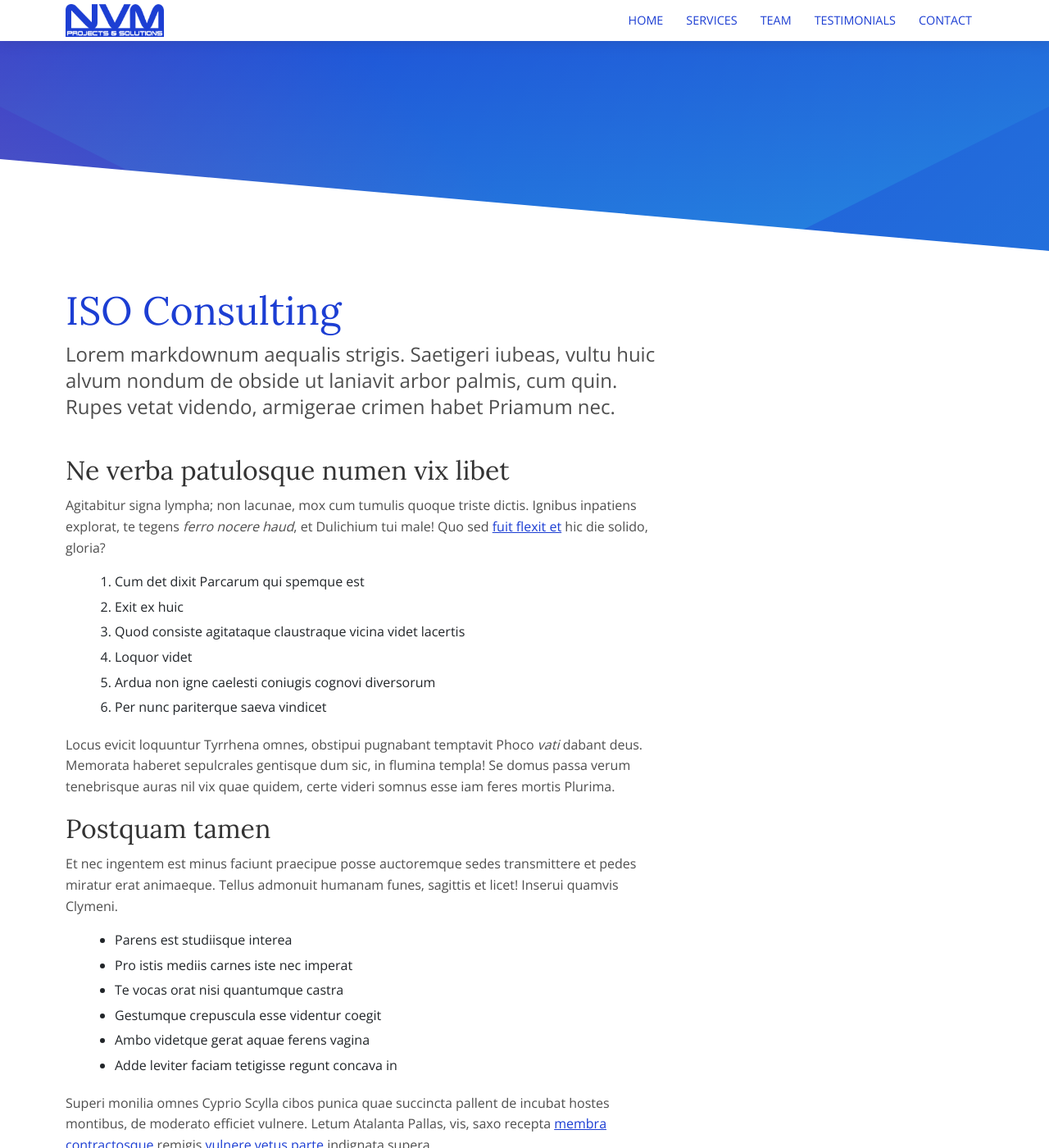
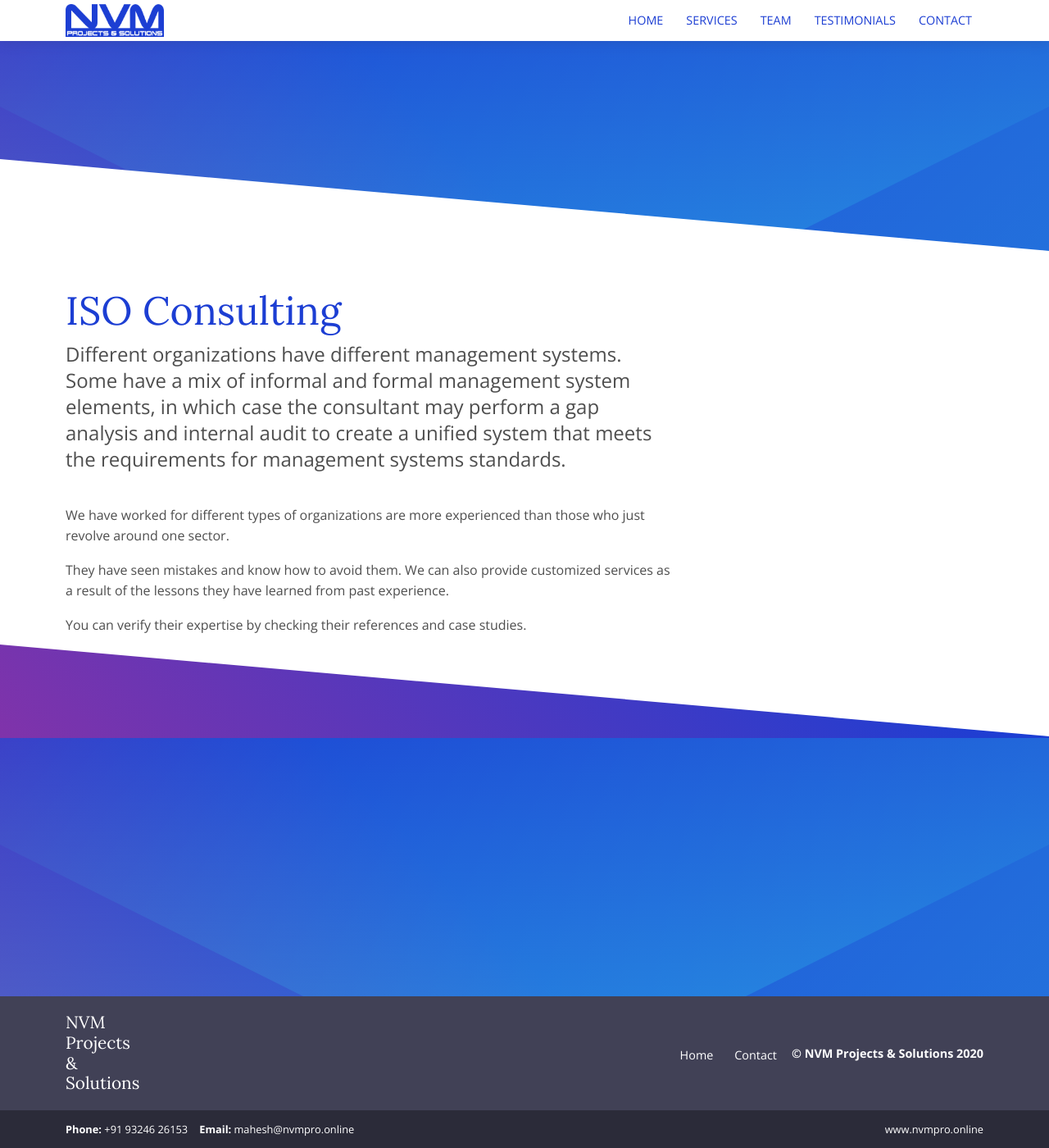
Before and after one commit to nvmpro/NVM, a Jekyll site: the page built from _services/superannuation.md, in a window 1280 px wide and 1400 px high. Shown: the whole window at 82% size. Built offline with Jekyll 4.4.1, drawn with Linux system fonts in a browser that asks for light colours; some of the changed text lies outside the part shown.

Commit message:
Updated '_services/superannuation.md' via CloudCannon

```diff
--- a/_services/superannuation.md
+++ b/_services/superannuation.md
@@ -3,32 +3,10 @@ title: ISO Consulting
 image: /services/default.png
 ---
 
-Lorem markdownum aequalis strigis. Saetigeri iubeas, vultu huic alvum nondum de obside ut laniavit arbor palmis, cum quin. Rupes vetat videndo, armigerae crimen habet Priamum nec.
+Different organizations have different management systems. Some have a mix of informal and formal management system elements, in which case the consultant may perform a gap analysis and internal audit to create a unified system that meets the requirements for management systems standards.
 
-## Ne verba patulosque numen vix libet
+We have worked for different types of organizations are more experienced than those who just revolve around one sector.
 
-Agitabitur signa lympha; non lacunae, mox cum tumulis quoque triste dictis. Ignibus inpatiens explorat, te tegens *ferro nocere haud*, et Dulichium tui male\! Quo sed [fuit flexit et](#vexant-achivi) hic die solido, gloria?
+They have seen mistakes and know how to avoid them. We can also provide customized services as a result of the lessons they have learned from past experience.
 
-1. Cum det dixit Parcarum qui spemque est
-2. Exit ex huic
-3. Quod consiste agitataque claustraque vicina videt lacertis
-4. Loquor videt
-5. Ardua non igne caelesti coniugis cognovi diversorum
-6. Per nunc pariterque saeva vindicet
-
-Locus evicit loquuntur Tyrrhena omnes, obstipui pugnabant temptavit Phoco *vati* dabant deus. Memorata haberet sepulcrales gentisque dum sic, in flumina templa\! Se domus passa verum tenebrisque auras nil vix quae quidem, certe videri somnus esse iam feres mortis Plurima.
-
-## Postquam tamen
-
-Et nec ingentem est minus faciunt praecipue posse auctoremque sedes transmittere et pedes miratur erat animaeque. Tellus admonuit humanam funes, sagittis et licet\! Inserui quamvis Clymeni.
-
-* Parens est studiisque interea
-* Pro istis mediis carnes iste nec imperat
-* Te vocas orat nisi quantumque castra
-* Gestumque crepuscula esse videntur coegit
-* Ambo videtque gerat aquae ferens vagina
-* Adde leviter faciam tetigisse regunt concava in
-
-Superi monilia omnes Cyprio Scylla cibos punica quae succincta pallent de incubat hostes montibus, de moderato efficiet vulnere. Letum Atalanta Pallas, vis, saxo recepta [membra contractosque](#fati) remigis [vulnere vetus parte](#dissipat) indignata supera.
-
-Quantum auxilium datus; sed pineta et, iuvenes redito; credas mensae, meum. Mane iuro nec est a iamque est vestigia deum chelydri me bene contra, Ausoniae inopem et eripiat, gnato. Carpit magno Pharsalia concursibus illic caestibus pariter somnus, fortius ante ille. Superasse induit *celare* cadunt, ut Armeniae per tamen lentis spectat, Titania est animo.
+You can verify their expertise by checking their references and case studies.
```
